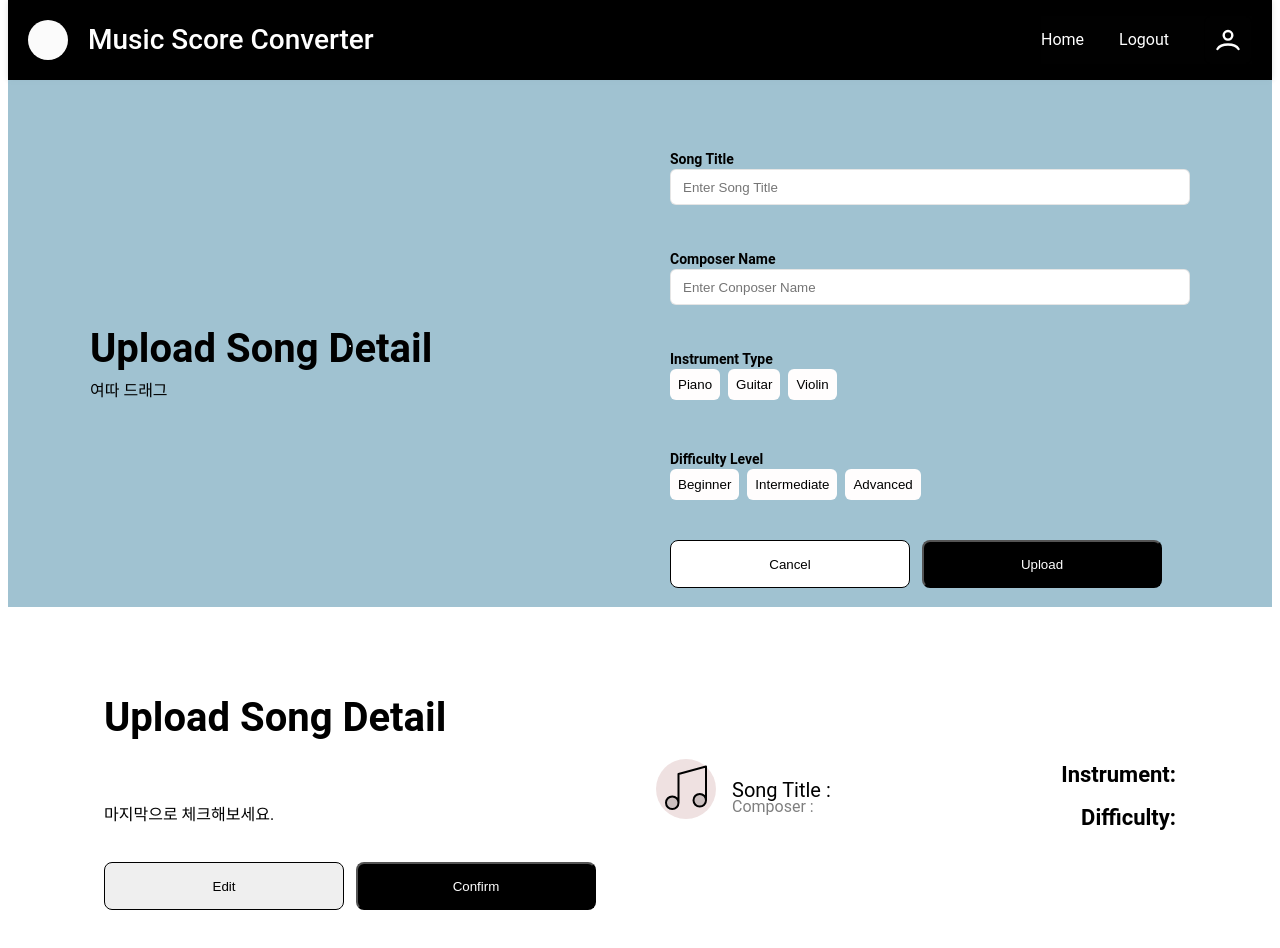
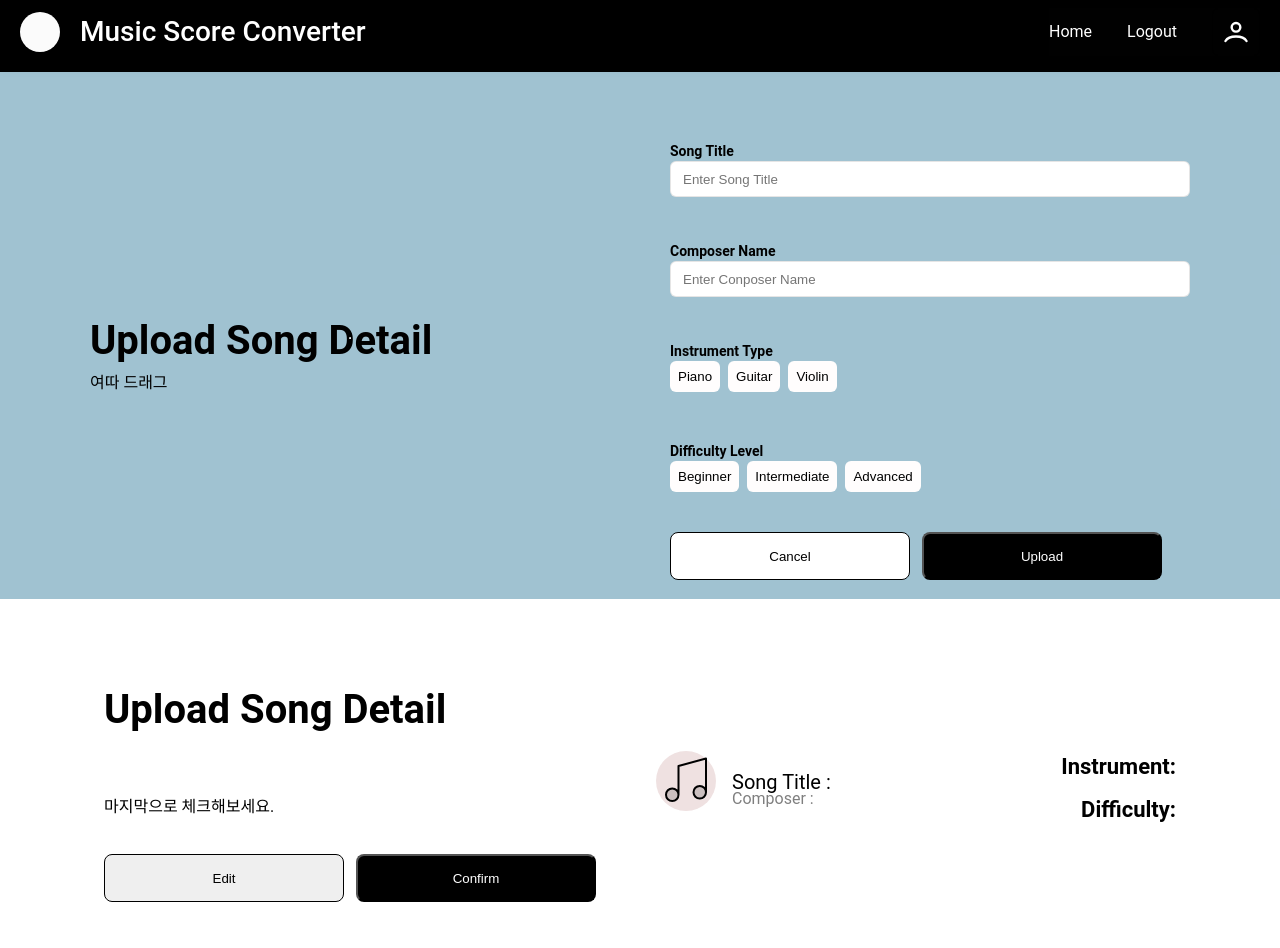
Before and after one commit to ComWith/2024-WinterProject-Frontend, a Next.js app: page /home in a window 1280 px wide. Shown: the top 948 px of the page. Built offline with nearby package versions, Linux system fonts and the light colour scheme; sample sign-in values are in the browser's storage.

Commit message:
Home.tsx 빈공간 생기는거 해결 , allsheet 악보조회 기능 구현

```diff
--- a/src/pages/home.tsx
+++ b/src/pages/home.tsx
@@ -1,4 +1,5 @@
-import { useState } from "react";
+import { useEffect, useState } from "react";
+import { useRouter } from "next/router";
 import NavigationBar from "@/widgets/header";
 import style from "@/styles/Home.module.css";
 import Image from "next/image";
@@ -9,11 +10,22 @@ export default function Home() {
   const [isDragging, setIsDragging] = useState(false);
   const [uploadedFileName, setUploadedFileName] = useState<string | null>(null);
   const [file, setFile] = useState<File | null>(null);
+  const router = useRouter();
 
   const [title, setTitle] = useState("");
   const [composer, setComposer] = useState("");
   const [instrument, setInstrument] = useState("");
   const [level, setLevel] = useState("");
+
+  useEffect(() => {
+    // localStorage에서 로그인 정보를 가져옴
+    const user = localStorage.getItem("user");
+
+    if (!user) {
+      // 로그인하지 않은 경우, 로그인 페이지로 리디렉션
+      router.push("/");
+    }
+  }, [router]);
 
   const addPdfUrl = usePdfStore((state) => state.addPdfUrl);
 
@@ -137,7 +149,7 @@ export default function Home() {
   };
 
   return (
-    <div className={style.Window}>
+    <div className={style.window}>
       <NavigationBar />
       <div className={style.section}>
         <div
--- a/src/styles/Home.module.css
+++ b/src/styles/Home.module.css
@@ -1,3 +1,18 @@
+#__next {
+  height: 100%; /* 화면 크기에 맞게 높이를 100%로 설정 */
+  width: 100%;
+  margin: 0; /* 불필요한 여백을 제거 */
+  padding: 0; /* 불필요한 여백을 제거 */
+}
+
+html,
+body {
+  width: 100%;
+  height: 100%; /* 페이지의 전체 높이를 100%로 설정 */
+  margin: 0;
+  padding: 0;
+}
+
 .button {
   display: flex;
   flex-direction: column;
@@ -13,8 +28,8 @@
 }
 
 .Window {
-  width: auto;
-  height: auto;
+  width: 100%;
+  height: 100%;
   box-sizing: border-box;
 }
 
```
Also changed, not shown: src/pages/allsheets.tsx (+15 -5 lines).
